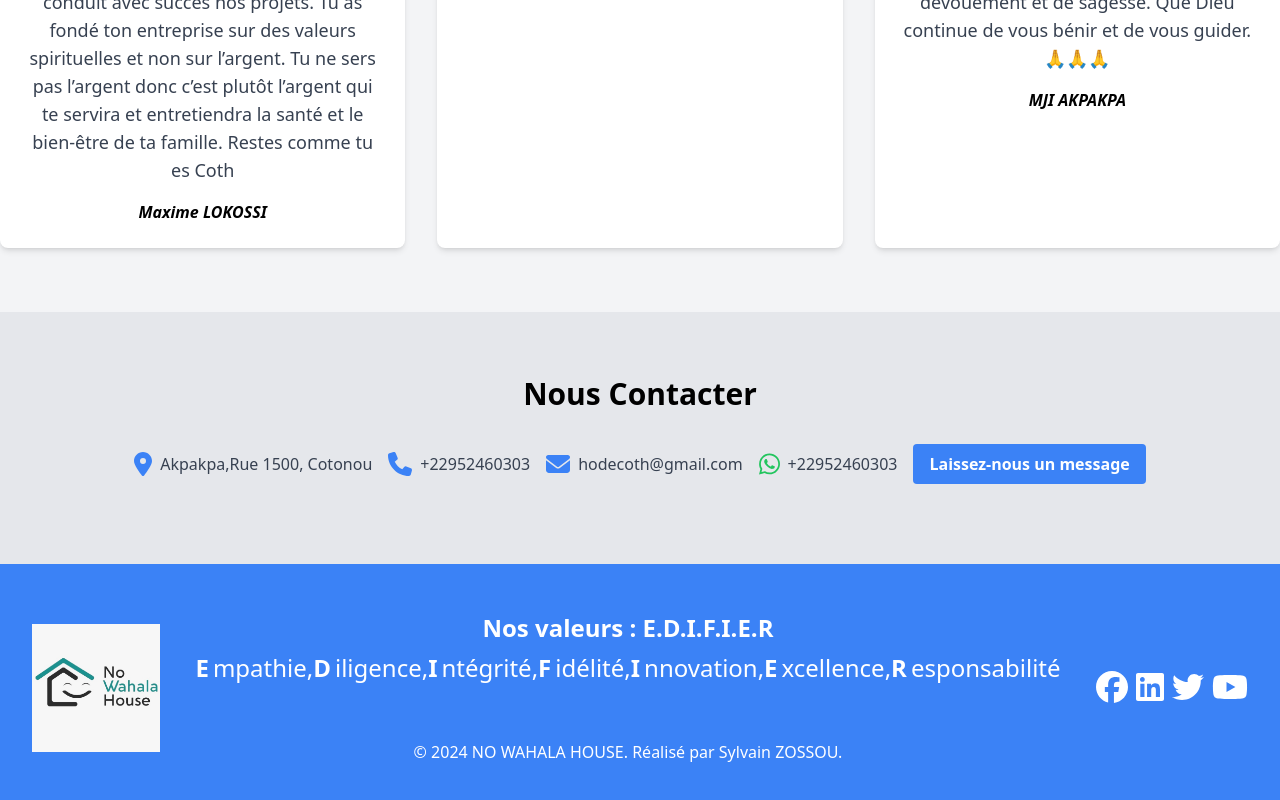
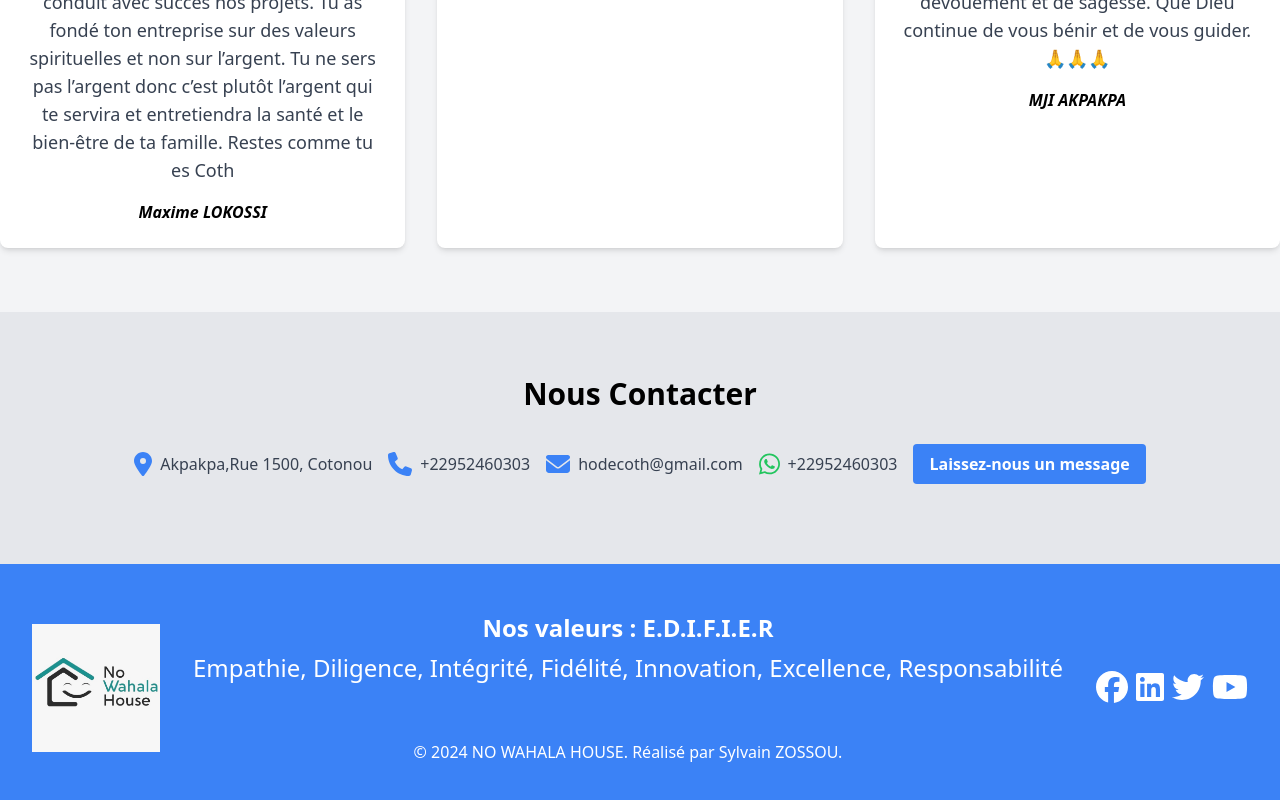
Before and after one commit to SylvainMarcosGit/nowahalahouse, a React (Vite) app: page / in a window 1280 px wide. Shown: the part 1696-2496 px from the top of the page. Built offline with nearby package versions, Linux system fonts and the light colour scheme.

Commit message:
correction pied de page

```diff
--- a/src/components/Footer.jsx
+++ b/src/components/Footer.jsx
@@ -20,23 +20,12 @@ const Footer = () => {
 
         {/* Valeurs */}
         <div className="mt-4 sm:mt-0">
-          <h2 className="text-lg md:text-2xl font-bold mb-2">
-            Nos valeurs : E.D.I.F.I.E.R
-          </h2>
-          <p className="mb-4 text-2xl flex flex-wrap">
-            <span className="font-bold mr-1">E</span>mpathie,
-            <span className="font-bold mr-1">D</span>iligence,
-            <span className="font-bold mr-1">I</span>ntégrité,
-            <span className="font-bold mr-1">F</span>idélité,
-            <span className="font-bold mr-1">I</span>nnovation,
-            <span className="font-bold mr-1">E</span>xcellence,
-            <span className="font-bold mr-1">R</span>esponsabilité
-          </p>
-          <br />{" "}
-          <p className="mt-4 ">
-            &copy; {new Date().getFullYear()} NO WAHALA HOUSE. Réalisé par
-            Sylvain ZOSSOU.
-          </p>
+
+          <h2 className="text-lg md:text-2xl font-bold mb-2">Nos valeurs : E.D.I.F.I.E.R</h2>
+          <p className="mb-4 text-2xl ">Empathie, Diligence, Intégrité, Fidélité, Innovation, Excellence, Responsabilité</p>
+         <br /> <p className="mt-4 ">
+          &copy; {new Date().getFullYear()} NO WAHALA HOUSE. Réalisé par Sylvain ZOSSOU.
+        </p>
         </div>
 
         {/* Réseaux sociaux */}
```
